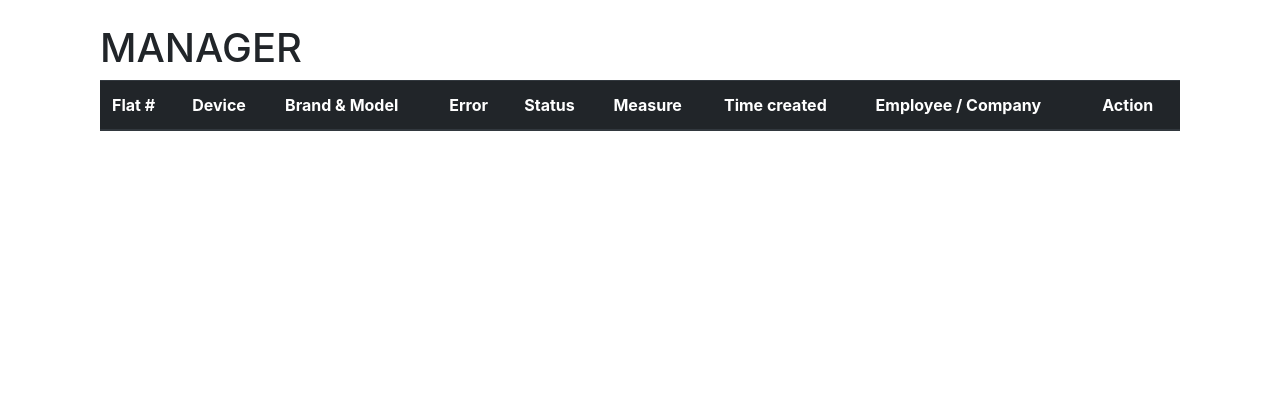
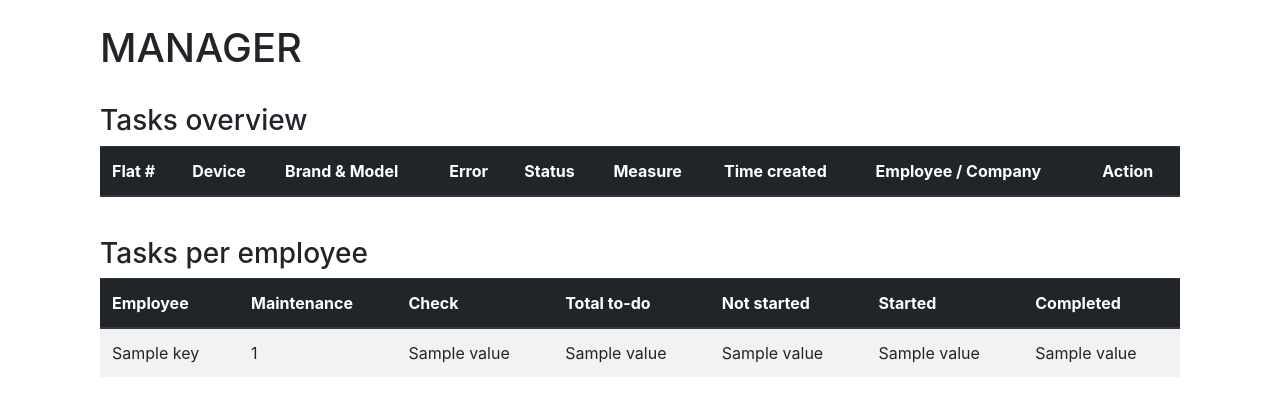
Before and after one commit to aarekr/MaintenanceAI, a Flask app: template py/templates/manager.html in a window 1280 px wide. Shown: the part 56-472 px from the top of the page. Run offline with Flask 3, Linux system fonts and the light colour scheme; the template is opened without the code that fills it: most values are stand-ins (such as "Sample title", 1, 10 or a date in 2020); lists and menus that the app fills with data are empty; some libraries are stand-ins or nearby versions.

Commit message:
Manager view: tasks per employee table

```diff
--- a/py/templates/manager.html
+++ b/py/templates/manager.html
@@ -3,7 +3,8 @@
 {% block body %}
 
 <div class="container">
-  <h1>MANAGER</h1>
+  <h1>MANAGER</h1> <br>
+  <h3>Tasks overview</h3>
   <table class="table table-hover table-striped">
     <thead class="thead-dark">
       <tr>
@@ -72,6 +73,33 @@
       {% endfor %}
     </tbody>
   </table>
+
+  <br><h3>Tasks per employee</h3>
+  <table class="table table-hover table-striped">
+    <thead class="thead-dark">
+      <tr>
+        <th>Employee</th>
+        <th>Maintenance</th>
+        <th>Check</th>
+        <th>Total to-do</th>
+        <th>Not started</th>
+        <th>Started</th>
+        <th>Completed</th>
+      </tr>
+    </thead>
+    <tbody>
+      {% for key, value in tasks_per_employee.items() %}
+        <tr>
+          <td>{{ key }}</td>
+          <td>{{ value[0] }}</td>
+          <td>{{ value[1] }}</td>
+          <td>{{ value[2] }}</td>
+          <td>{{ value[3] }}</td>
+          <td>{{ value[4] }}</td>
+          <td>{{ value[5] }}</td>
+        </tr>
+      {% endfor %}
+    </tbody>
 </div>
 
 {% endblock %}
```
Also changed, not shown: py/routes.py (+21 -1 lines).
